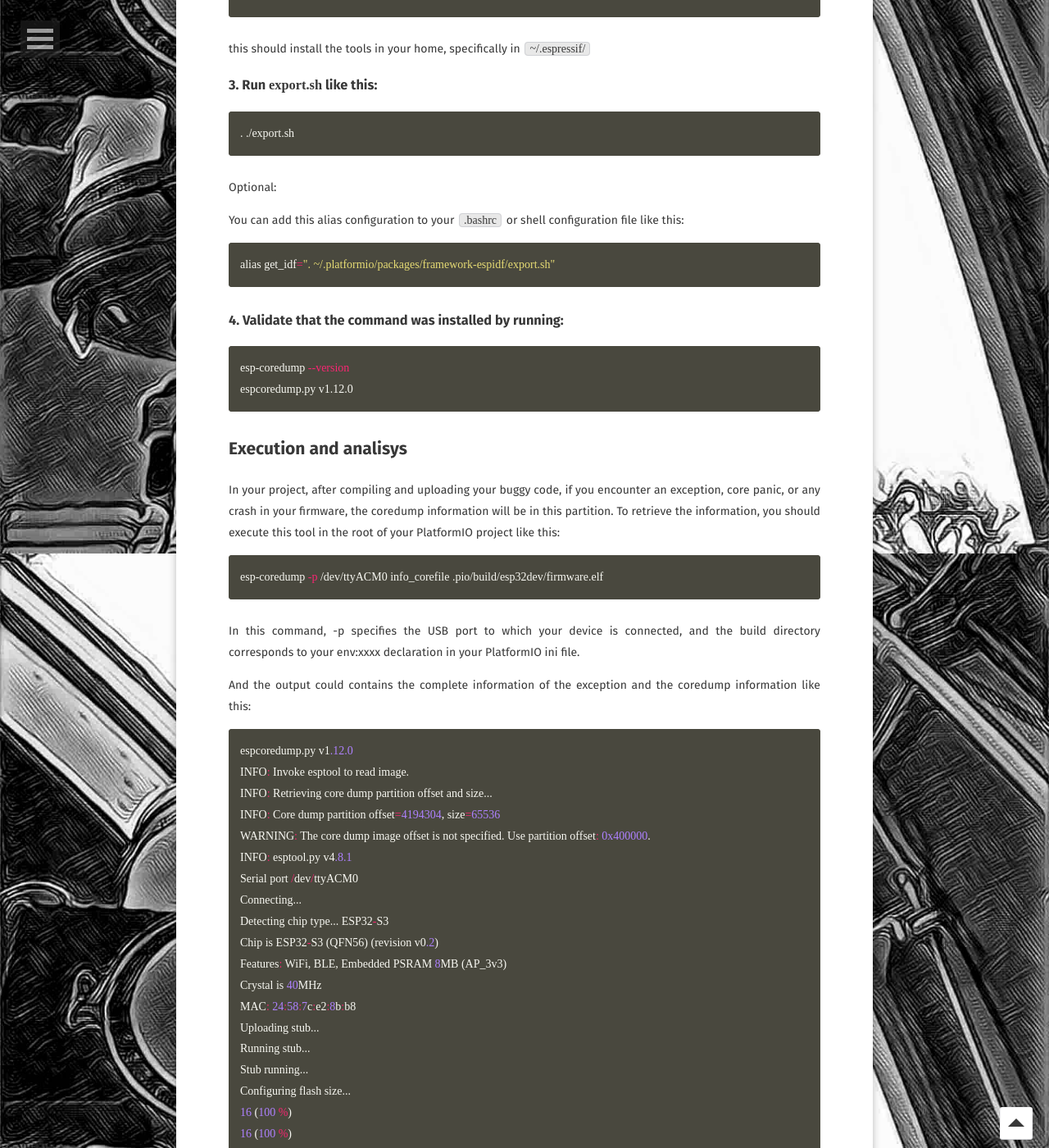
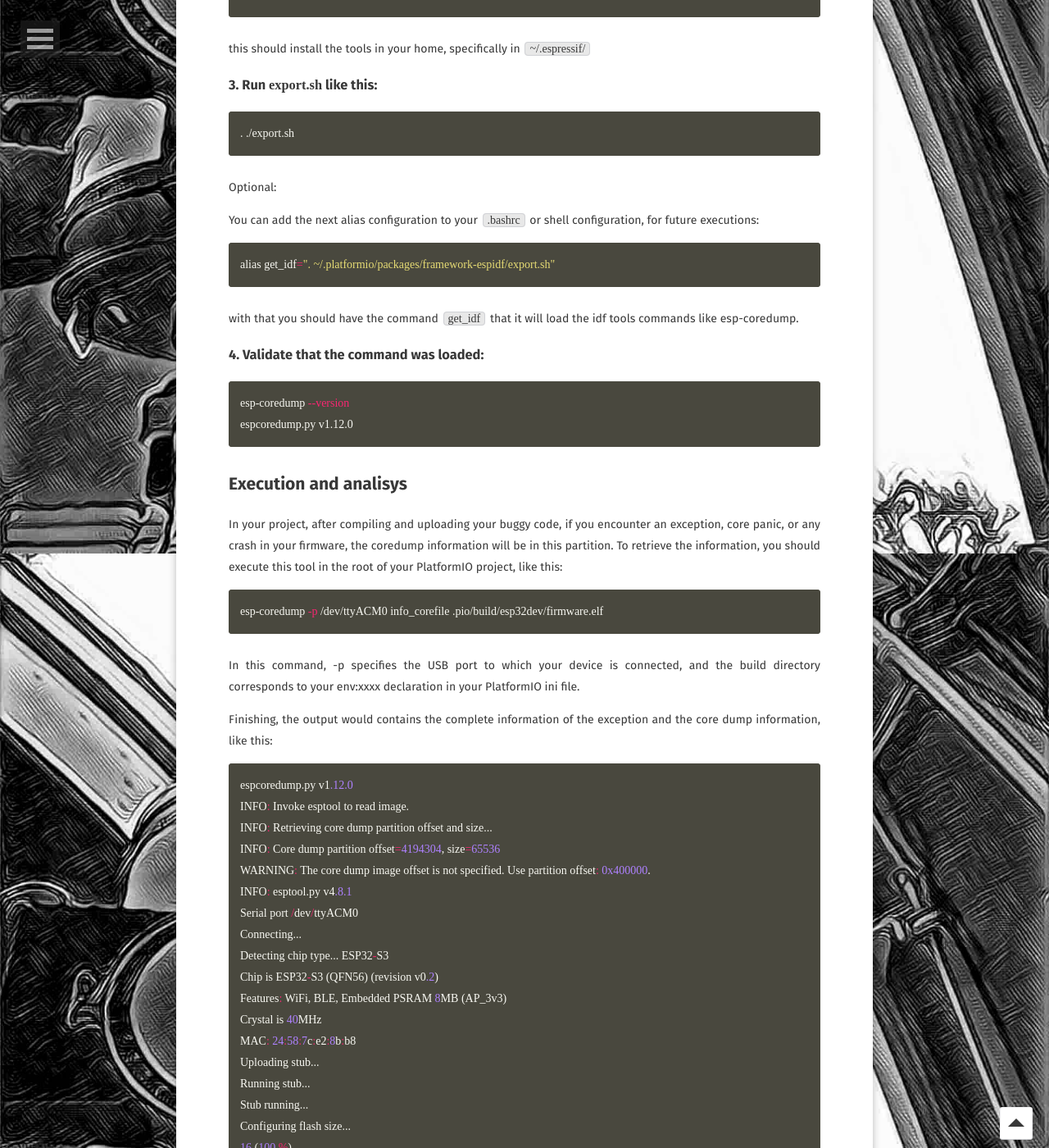
Before and after one commit to hpsaturn/hpsaturn.github.io, a Jekyll site: the page built from _posts/2024-12-09-espcoredump-platformio-arduino.md, in a window 1280 px wide and 1400 px high, scrolled down 3165 px. Shown: the whole window at 82% size. Built offline with Jekyll 4.4.1, drawn with Linux system fonts in a browser that asks for light colours; some web fonts are replaced; some of the changed text lies outside the part shown.

Commit message:
fixed some typo issues and improved redactions

````diff
--- a/_posts/2024-12-09-espcoredump-platformio-arduino.md
+++ b/_posts/2024-12-09-espcoredump-platformio-arduino.md
@@ -119,13 +119,15 @@ this should install the tools in your home, specifically in `~/.espressif/`
 
 Optional:
 
-You can add this alias configuration to your `.bashrc` or shell configuration file like this:
+You can add the next alias configuration to your `.bashrc` or shell configuration, for future executions:
 
 ```bash
 alias get_idf=". ~/.platformio/packages/framework-espidf/export.sh"
 ```
 
-### 4. Validate that the command was installed by running:
+with that you should have the command `get_idf` that it will load the idf tools commands like esp-coredump.
+
+### 4. Validate that the command was loaded:
 
 ```bash
 esp-coredump --version
@@ -134,7 +136,7 @@ espcoredump.py v1.12.0
 
 ## Execution and analisys
 
-In your project, after compiling and uploading your buggy code, if you encounter an exception, core panic, or any crash in your firmware, the coredump information will be in this partition. To retrieve the information, you should execute this tool in the root of your PlatformIO project like this:
+In your project, after compiling and uploading your buggy code, if you encounter an exception, core panic, or any crash in your firmware, the coredump information will be in this partition. To retrieve the information, you should execute this tool in the root of your PlatformIO project, like this:
 
 ```bash
 esp-coredump -p /dev/ttyACM0 info_corefile .pio/build/esp32dev/firmware.elf
@@ -142,7 +144,7 @@ esp-coredump -p /dev/ttyACM0 info_corefile .pio/build/esp32dev/firmware.elf
 
 In this command, -p specifies the USB port to which your device is connected, and the build directory corresponds to your env:xxxx declaration in your PlatformIO ini file.
 
-And the output could contains the complete information of the exception and the coredump information like this:
+Finishing, the output would contains the complete information of the exception and the core dump information, like this:
 
 ```cpp
 espcoredump.py v1.12.0
````
